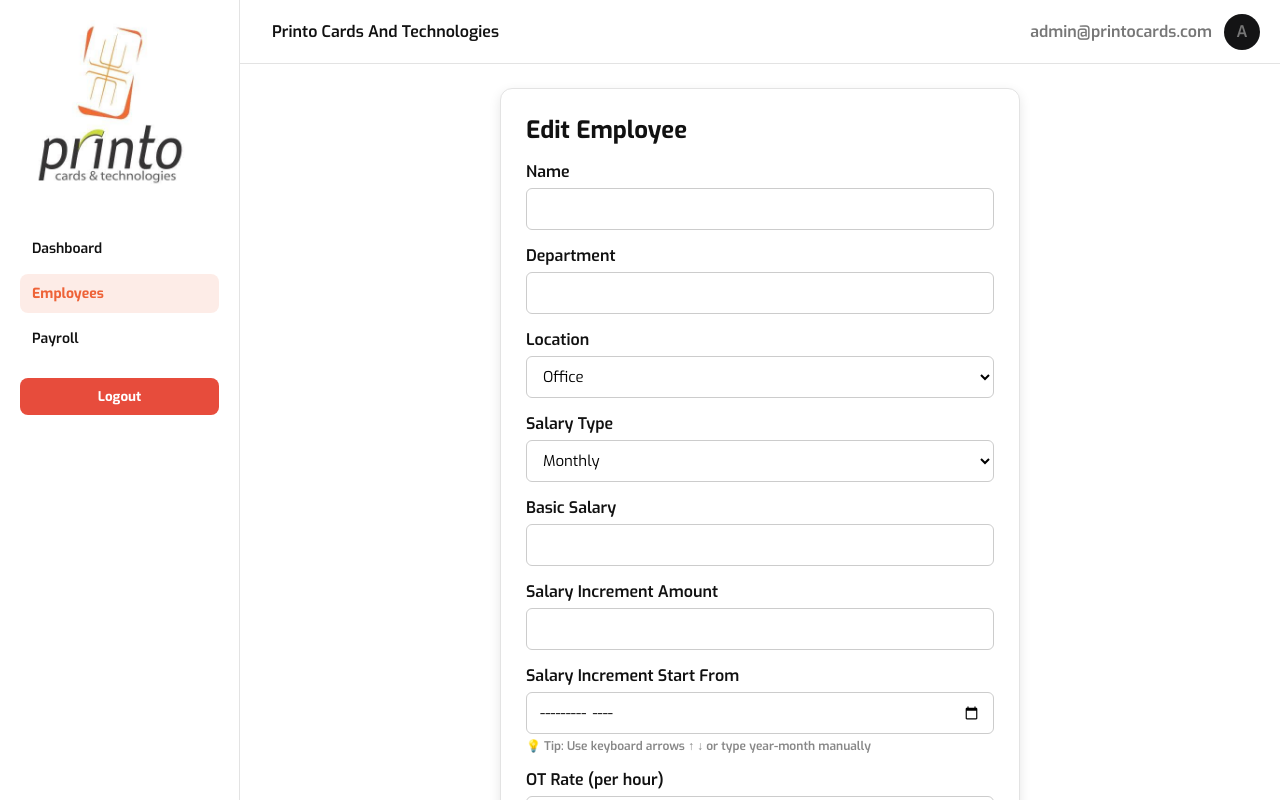
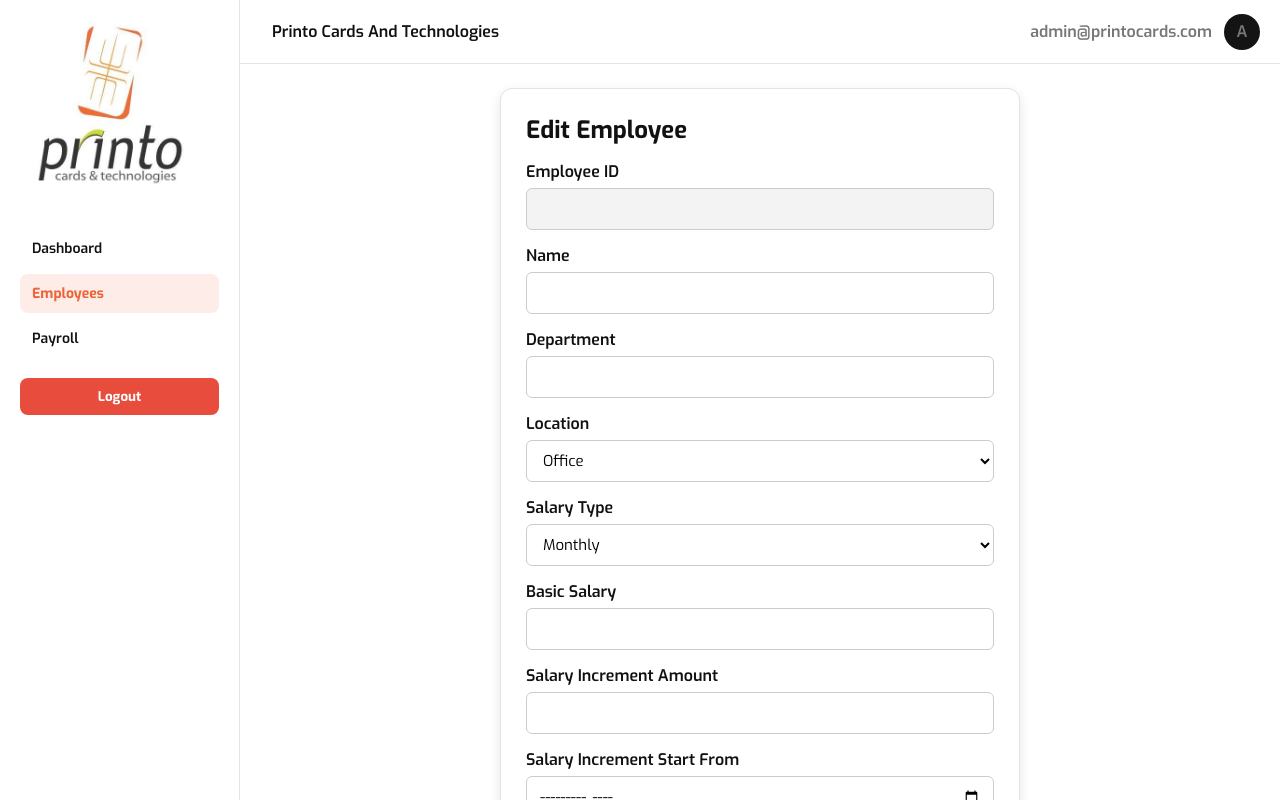
Before and after one commit to favasprintocards-a11y/printopayrollfrontend, a React (Vite) app: page /employees/edit/1 in a window 1280 px wide. Shown: the top 800 px of the page. Built offline with nearby package versions, Linux system fonts and the light colour scheme; no server answers; sample sign-in values are in the browser's storage.

Commit message:
Fix login page and SPA routing

```diff
--- a/src/pages/Employees/EmployeeForm.jsx
+++ b/src/pages/Employees/EmployeeForm.jsx
@@ -8,6 +8,7 @@ export default function EmployeeForm() {
   const isEdit = Boolean(id);
 
   const [employee, setEmployee] = useState({
+    employeeId: "", // ✅ NEW
     name: "",
     department: "",
     location: "Office",
@@ -16,7 +17,6 @@ export default function EmployeeForm() {
     basicSalary: "",
     dailyWage: "",
 
-    // ⭐ NEW
     salaryIncrement: "",
     salaryIncrementFrom: "",
 
@@ -52,8 +52,6 @@ export default function EmployeeForm() {
     try {
       const payload = {
         ...employee,
-
-        // Clean unused salary field
         basicSalary:
           employee.salaryType === "monthly" ? employee.basicSalary : 0,
         dailyWage:
@@ -82,6 +80,20 @@ export default function EmployeeForm() {
       </h1>
 
       <form onSubmit={submit}>
+
+        {/* ✅ EMPLOYEE ID (READ ONLY) */}
+        {isEdit && (
+          <>
+            <label>Employee ID</label>
+            <input
+              className="input"
+              value={employee.employeeId}
+              disabled
+              style={{ background: "#f3f3f3", fontWeight: 600 }}
+            />
+          </>
+        )}
+
         {/* NAME */}
         <label>Name</label>
         <input
@@ -121,7 +133,7 @@ export default function EmployeeForm() {
           <option value="daily">Daily</option>
         </select>
 
-        {/* BASIC SALARY (MONTHLY) */}
+        {/* BASIC SALARY */}
         {employee.salaryType === "monthly" && (
           <>
             <label>Basic Salary</label>
@@ -148,21 +160,15 @@ export default function EmployeeForm() {
         )}
 
         {/* SALARY INCREMENT */}
-       {/* SALARY INCREMENT */}
         <label>Salary Increment Amount</label>
         <input
           type="number"
           className="input"
           value={employee.salaryIncrement}
           onChange={(e) => update("salaryIncrement", e.target.value)}
-
         />
 
-<label>
-  Salary Increment Start From
-
-</label>
-
+        <label>Salary Increment Start From</label>
         <input
           type="month"
           className="input"
@@ -173,9 +179,8 @@ export default function EmployeeForm() {
         />
 
         <p style={{ fontSize: 12, color: "#888", marginTop: 4 }}>
-  💡 Tip: Use keyboard arrows ↑ ↓ or type year-month manually
+          💡 Tip: Use arrow keys ↑ ↓ or type year-month manually
         </p>
-
 
         {/* OT RATE */}
         <label>OT Rate (per hour)</label>
```
Lines whose indentation alone changed are shown as unchanged.
